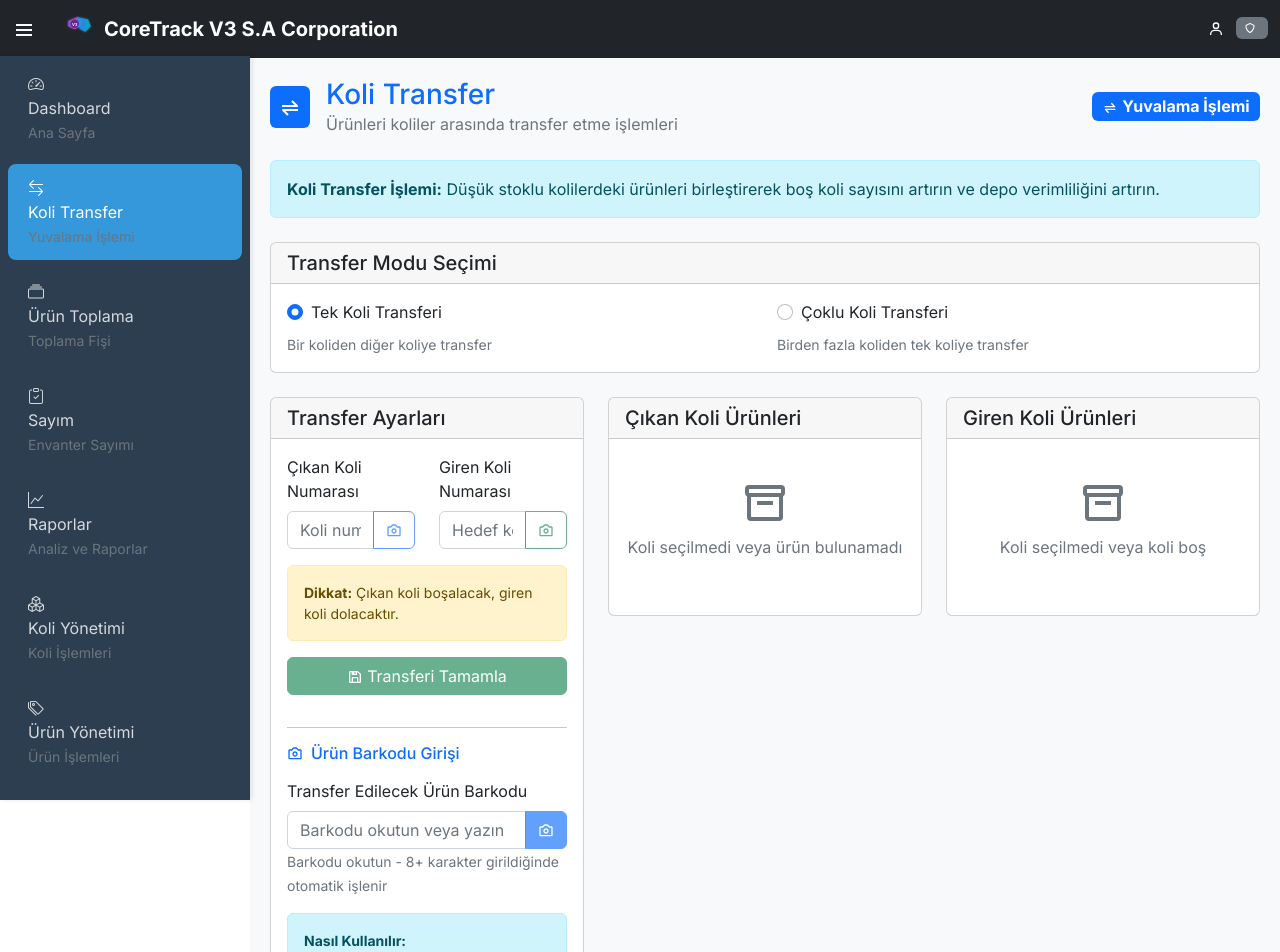
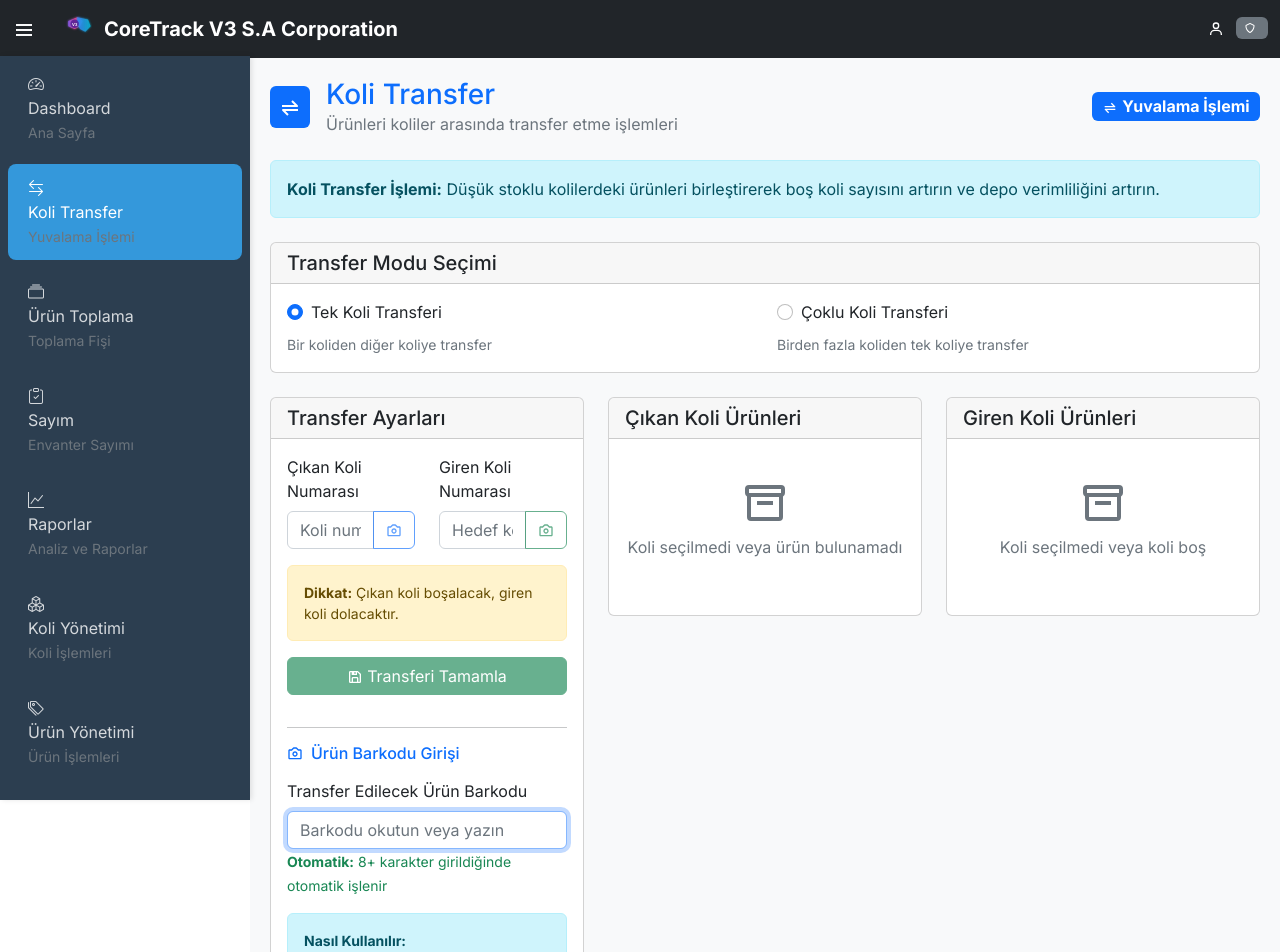
Before and after one commit to sims5858/kobi-depo-vms, a Next.js app in the folder client/: page /koli-transfer in a window 1280 px wide. Shown: the top 952 px of the page. Built offline with nearby package versions, Linux system fonts and the light colour scheme; sample sign-in values are in the browser's storage.

Commit message:
Koli transfer barkod giriÅŸi otomatik algÄ±lama eklendi - 8+ karakter girildiÄŸinde otomatik iÅŸlenir

```diff
--- a/client/app/koli-transfer/page.js
+++ b/client/app/koli-transfer/page.js
@@ -612,24 +612,23 @@ const KoliTransfer = () => {
                       <Form.Control
                         type="text"
                         value={barkodInput}
-                        onChange={(e) => setBarkodInput(e.target.value)}
-                        placeholder="Barkodu okutun veya yazın"
-                        onKeyPress={(e) => {
-                          if (e.key === 'Enter') {
-                            handleBarkodGir();
+                        onChange={(e) => {
+                          const value = e.target.value;
+                          setBarkodInput(value);
+
+                          // Barkod uzunluğu 8 veya daha fazla ise otomatik işle
+                          if (value.length >= 8 && cikanKoli.trim()) {
+                            setTimeout(() => {
+                              handleBarkodGir();
+                            }, 100); // Kısa bir gecikme ile
                           }
                         }}
+                        placeholder="Barkodu okutun veya yazın"
+                        autoFocus
                       />
-                      <Button
-                        variant="primary"
-                        onClick={handleBarkodGir}
-                        disabled={!barkodInput.trim()}
-                      >
-                        <BiCamera />
-                      </Button>
                     </div>
-                    <Form.Text className="text-muted">
-                      Barkodu okutun - 8+ karakter girildiğinde otomatik işlenir
+                    <Form.Text className="text-success">
+                      <strong>Otomatik:</strong> 8+ karakter girildiğinde otomatik işlenir
                     </Form.Text>
                   </Form.Group>
 
```
